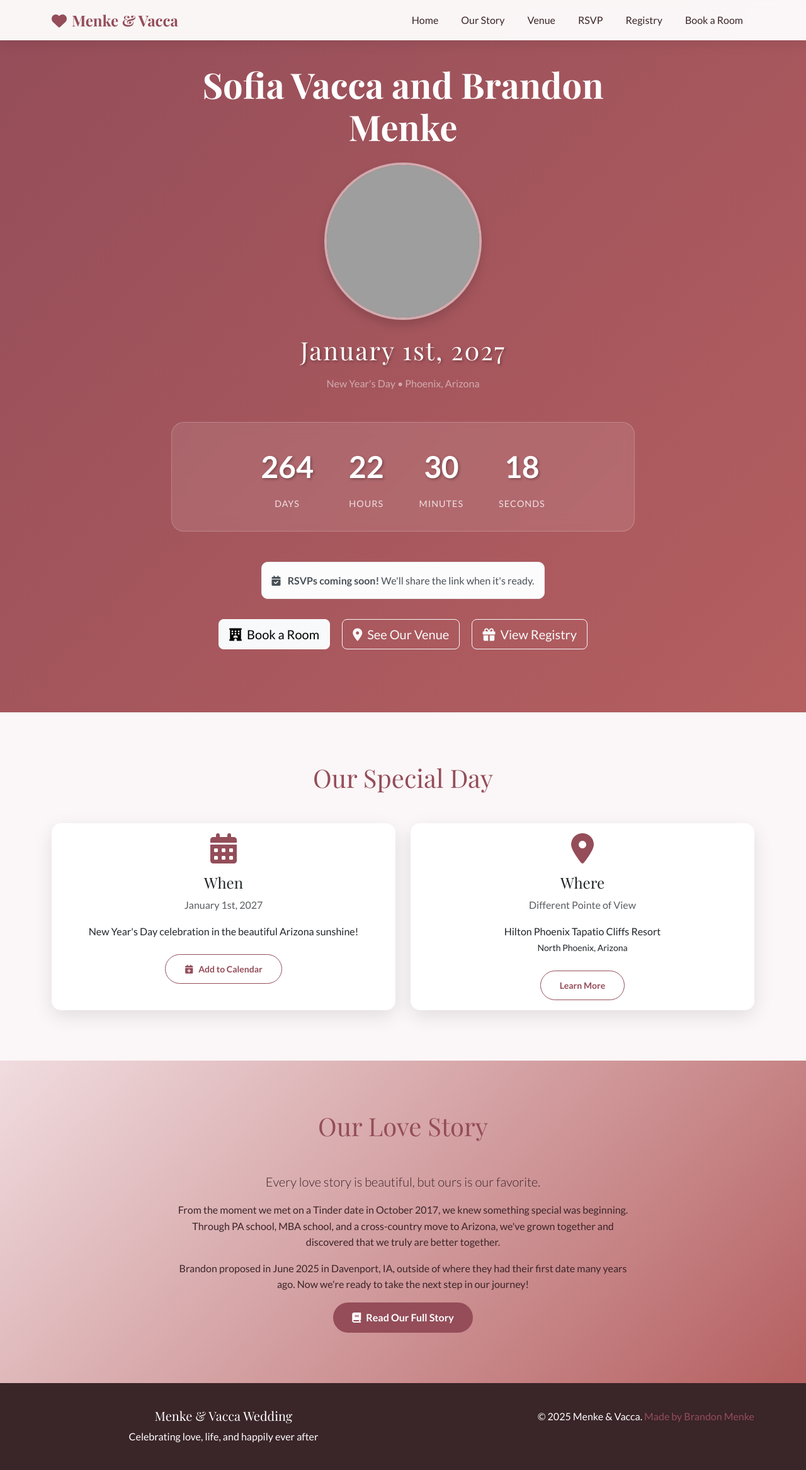
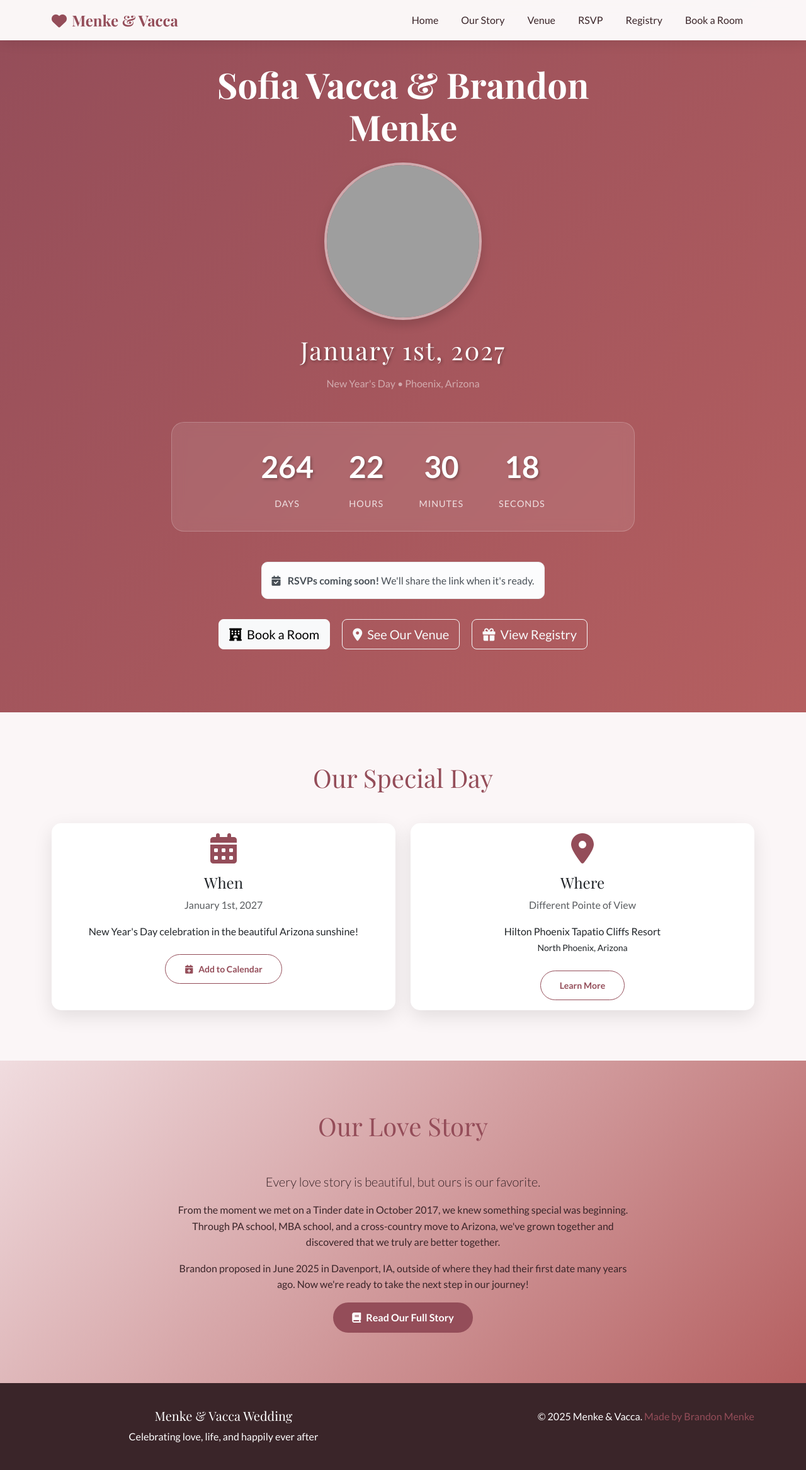
Before and after one commit to bp32795/menkevaccawedding, a Flask app: page / in a window 1280 px wide. Shown: the whole page at 63% size. Run offline with Flask 3, Linux system fonts and the light colour scheme; grey boxes are pictures that could not be loaded.

Commit message:
Change 'and' to '&' in hero title

```diff
--- a/templates/home.html
+++ b/templates/home.html
@@ -8,7 +8,7 @@
     <div class="container">
         <div class="row justify-content-center">
             <div class="col-lg-8 text-center">
-                <h1 class="hero-title">Sofia Vacca and Brandon Menke</h1>
+                <h1 class="hero-title">Sofia Vacca & Brandon Menke</h1>
                 <div class="my-4">
                     <img src="{{ url_for('static', filename='images/engagement.jpg') }}" alt="Sofia and Brandon" class="rounded-circle shadow" style="width: 250px; height: 250px; object-fit: cover; border: 4px solid rgba(255,255,255,0.5);">
                 </div>
```
